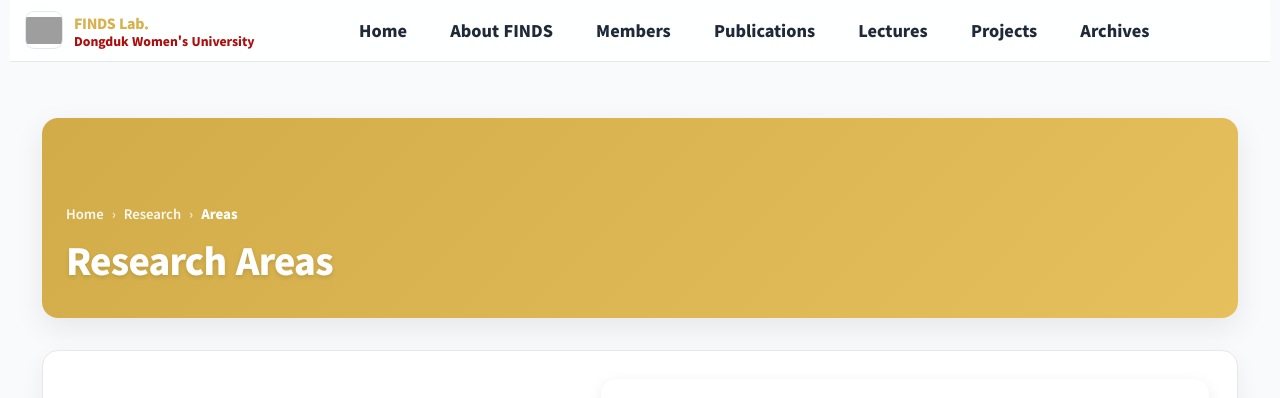
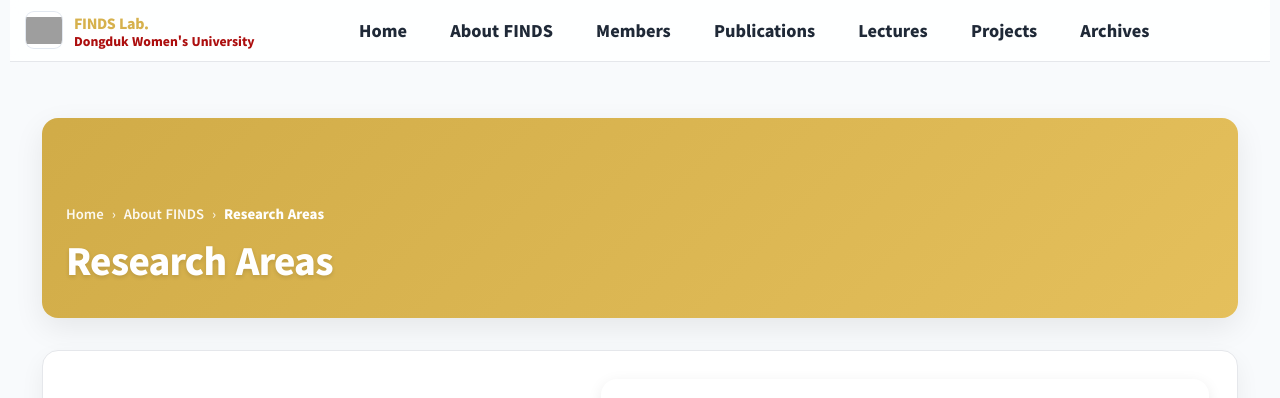
Before and after one commit to FinDS-Lab/site, a Jekyll site: the page built from about-vision-area.html, in a window 1280 px wide and 900 px high. Shown: the top 398 px of the window. Built offline with Jekyll 4.4.1, drawn with Linux system fonts in a browser that asks for light colours; nearby versions of some CDN libraries; grey boxes are pictures that could not be loaded.

Commit message:
Update about-vision-area.html

```diff
--- a/about-vision-area.html
+++ b/about-vision-area.html
@@ -105,9 +105,9 @@ permalink: /about-vision-area.html
         <nav aria-label="Breadcrumb" class="breadcrumbs-banner" onclick="event.stopPropagation()">
           <a href="{{ '/' | relative_url }}">Home</a>
           <span class="sep">›</span>
-          <a href="{{ '/about-vision-area.html' | relative_url }}">Research</a>
+          <a href="{{ '/about-introduction.html' | relative_url }}">About FINDS</a>
           <span class="sep">›</span>
-          <span aria-current="page">Areas</span>
+          <span aria-current="page">Research Areas</span>
         </nav>
         <h1 class="banner-title">Research Areas</h1>
       </div>
```
